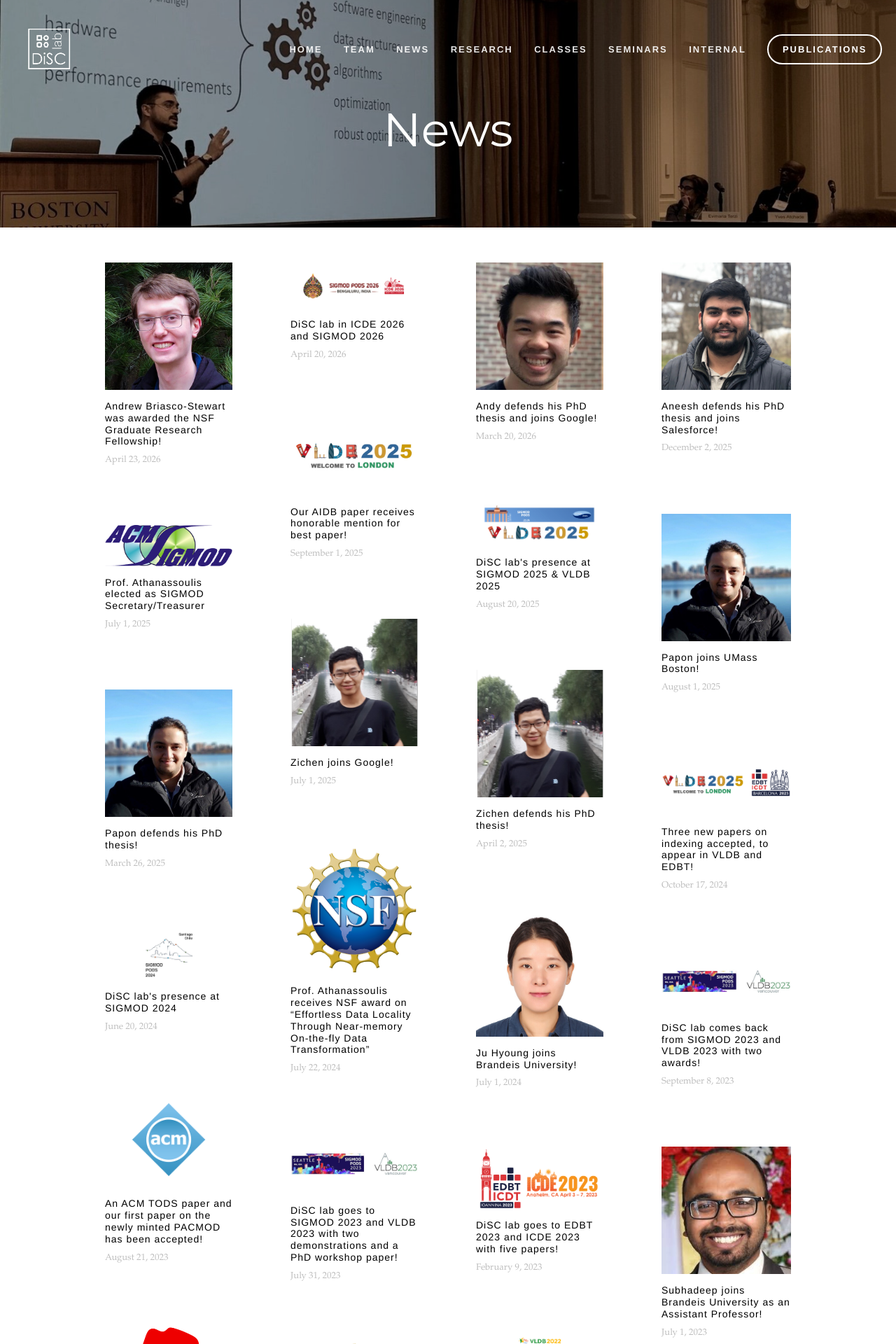
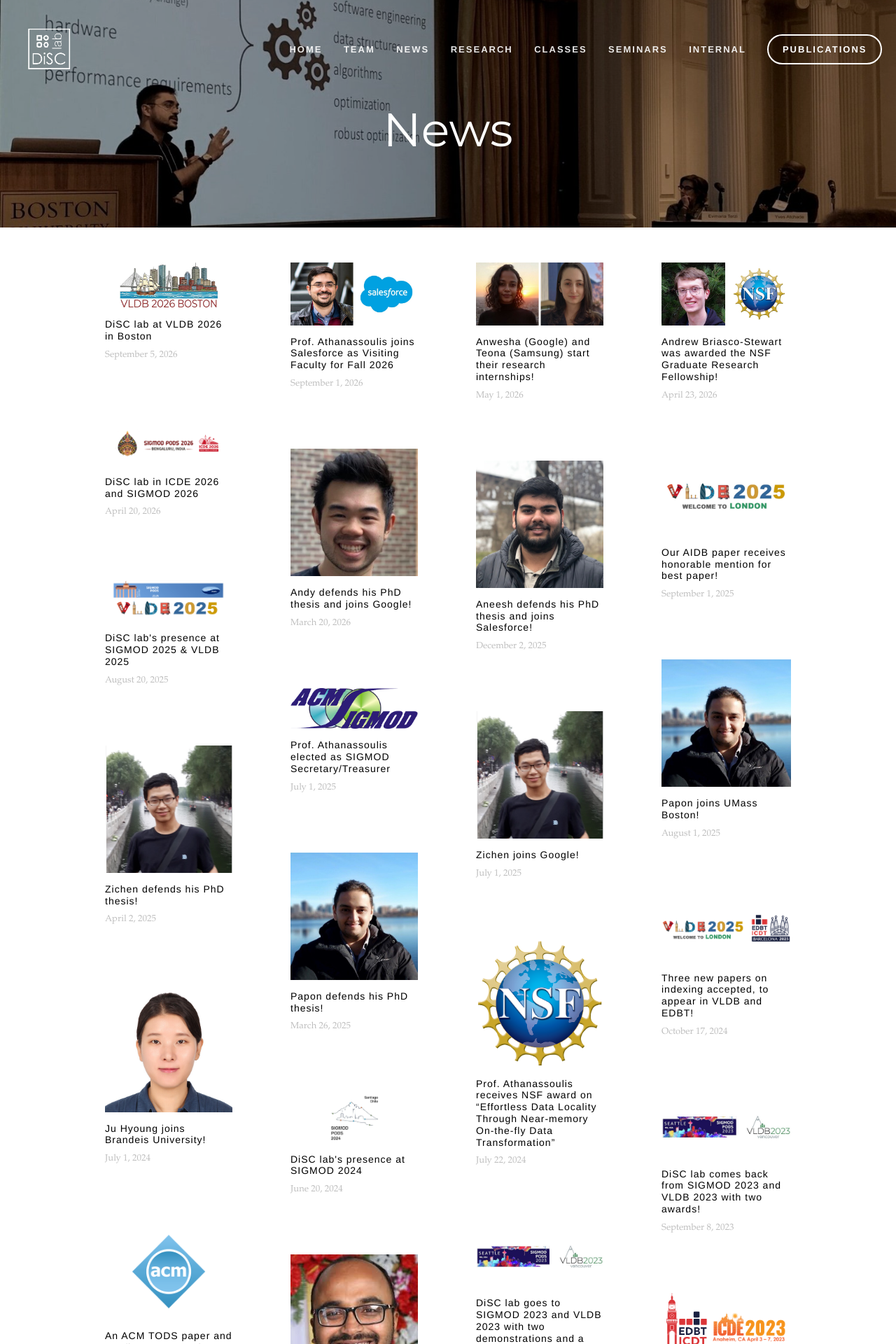
Before and after one commit to BU-DiSC/disc.bu.edu, a Jekyll site: the page built from news.html, in a window 1280 px wide. Shown: the top 1920 px of the page at 70% size. Built offline with Jekyll 4.4.1, drawn with Linux system fonts in a browser that asks for light colours; some web fonts are replaced; some of the changed text lies outside the part shown.

Commit message:
Add VLDB 2026, internships and Salesforce news posts
- New post: DiSC lab at VLDB 2026 in Boston (Sep 5, 2026): ADMS keynote,
  AXE research paper, two demos, local arrangements chairs; VLDB 2026
  logo at the top and as a padded thumbnail.
- New post: Anwesha (Google) and Teona (Samsung) start their research
  internships (May 1, 2026).
- New post: Prof. Athanassoulis joins Salesforce as Visiting Faculty for
  Fall 2026 (Sep 1, 2026), photo and logo side by side.
- Andrew's NSF GRFP post: photo + NSF logo thumbnail; logo centered.
- CSS: .sqs-row.v-center to vertically center side-by-side columns.

```diff
--- /dev/null
+++ b/_posts/2026-05-01-anwesha-and-teona-summer-internships.md
@@ -0,0 +1,21 @@
+---
+title: Anwesha (Google) and Teona (Samsung) start their research internships!
+date: 2026-05-01 12:00:00 +0000
+image: /assets/img/news-blog/anwesha-teona-internships.jpg
+permalink: /news-blog/anwesha-and-teona-summer-internships
+---
+
+Two DiSC PhD students are starting research internships this month: [Anwesha](https://cs-people.bu.edu/anwesha/) joins Google from May to August 2026, and [Teona](https://cs-people.bu.edu/teona/) joins Samsung from May to November 2026. Good luck to both!
+
+<div class="sqs-row">
+<div class="sqs-col span-6" markdown="1">
+
+![Anwesha Saha](/assets/img/team/anwesha-saha-420x420.jpeg){: style="width: 100%"}
+
+</div>
+<div class="sqs-col span-6" markdown="1">
+
+![Teona Bagashvili](/assets/img/team/teona.png){: style="width: 100%"}
+
+</div>
+</div>
--- /dev/null
+++ b/_posts/2026-09-01-prof-athanassoulis-visiting-faculty-at-salesforce.md
@@ -0,0 +1,21 @@
+---
+title: Prof. Athanassoulis joins Salesforce as Visiting Faculty for Fall 2026
+date: 2026-09-01 12:00:00 +0000
+image: /assets/img/news-blog/manos-salesforce.jpg
+permalink: /news-blog/prof-athanassoulis-visiting-faculty-at-salesforce
+---
+
+[Prof. Athanassoulis](https://cs-people.bu.edu/mathan/) will spend September to December 2026 at Salesforce as Visiting Faculty.
+
+<div class="sqs-row v-center">
+<div class="sqs-col span-6" markdown="1">
+
+![Manos Athanassoulis](/assets/img/team/manos-bu-brink-square-zoomed-reshoot.png)
+
+</div>
+<div class="sqs-col span-6" markdown="1">
+
+![Salesforce](/assets/img/news-blog/salesforce-logo.png)
+
+</div>
+</div>
--- /dev/null
+++ b/_posts/2026-09-05-disc-lab-at-vldb-2026.md
@@ -0,0 +1,19 @@
+---
+title: DiSC lab at VLDB 2026 in Boston
+date: 2026-09-05 12:00:00 +0000
+image: /assets/img/news-blog/vldb-2026-logo-wide.jpg
+permalink: /news-blog/disc-lab-at-vldb-2026
+---
+
+![VLDB 2026 Boston](/assets/img/news-blog/vldb-2026-logo.jpg){: style="width: 60%; margin: 0 auto 24px"}
+
+VLDB 2026 took place in Boston (August 31 – September 4, 2026), and DiSC was there with a keynote, a research paper, and two demos:
+
+- Keynote at ADMS@VLDB 2026: "Building General-Purpose Bitmap Indexes: A tale of [CUBIT](/papers/vldb24-wang), [RABIT](/papers/pacmmod25-wang), and beyond" by Prof. Athanassoulis (Monday, August 31)
+- ["AXE: A Task Decomposition Approach to Learned LSM Tuning"](/papers/vldb25-huynh), Research Paper at VLDB 2026 (Research 32: Learned Database Tuning, Wednesday, September 2)
+- ["Demonstrating Indexing for Near-Sorted Data"](/papers/vldb26-raman), Demo at VLDB 2026 (Demo Group B, Tuesday, September 1 and Thursday, September 3)
+- ["ReStore-in-Action: Adaptive Multi-Tier Storage Management via Intelligent Data Migration Policy"](/papers/vldb26-eusuf), Demo at VLDB 2026 (Demo Group B, Tuesday, September 1 and Thursday, September 3)
+
+Prof. Athanassoulis also served as a Local Arrangements Chair for the conference, together with DiSC alumnus [Tarikul Islam Papon](https://www.linkedin.com/in/tarikul-islam-papon-264581191/) (UMass Boston).
+
+![DiSC lab and its branches at VLDB 2026](/assets/img/banners/2026-vldb-disc-and-friends.jpg)
--- a/assets/css/main.css
+++ b/assets/css/main.css
@@ -189,6 +189,7 @@ h4 { font: 600 14px/1.2 var(--font-sans); letter-spacing: 1px; text-transform: u
 
 /* Squarespace 12-column rows kept by the exporter (e.g. Classes) */
 .sqs-row { display: flex; margin: 0 -17px; }
+.sqs-row.v-center { align-items: center; }  /* e.g. a photo next to a logo in a news post */
 .sqs-col { padding: 0 17px; min-width: 0; }
 .sqs-col > :first-child { margin-top: 0; }
 .span-1 { flex: 0 0 8.3333%; max-width: 8.3333%; }
```
Also changed, not shown: _posts/2026-04-23-andrew-nsf-grfp.md (+2 -2 lines), assets/img/news-blog/andrew-nsf.jpg (added), assets/img/news-blog/anwesha-teona-internships.jpg (added), assets/img/news-blog/manos-salesforce.jpg (added), assets/img/news-blog/salesforce-logo.png (added), assets/img/news-blog/vldb-2026-logo-wide.jpg (added), assets/img/news-blog/vldb-2026-logo.jpg (added).
